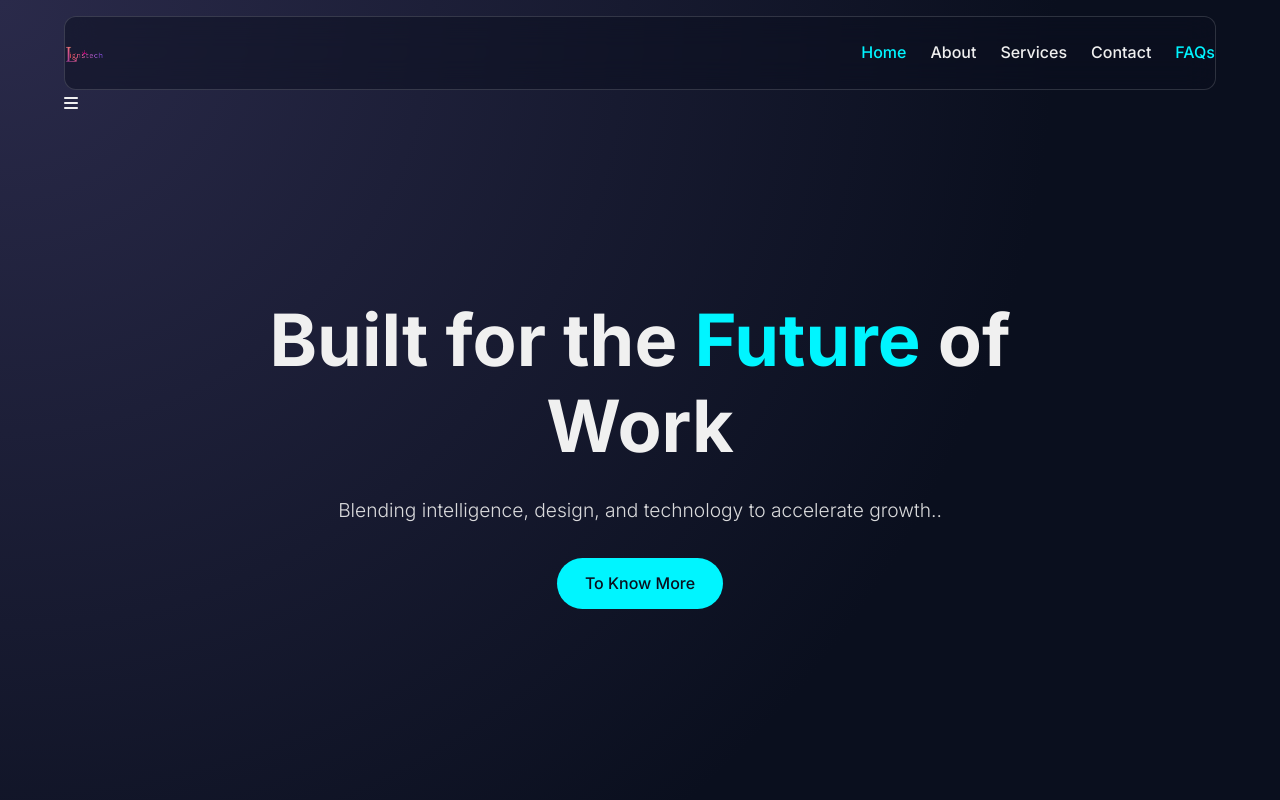
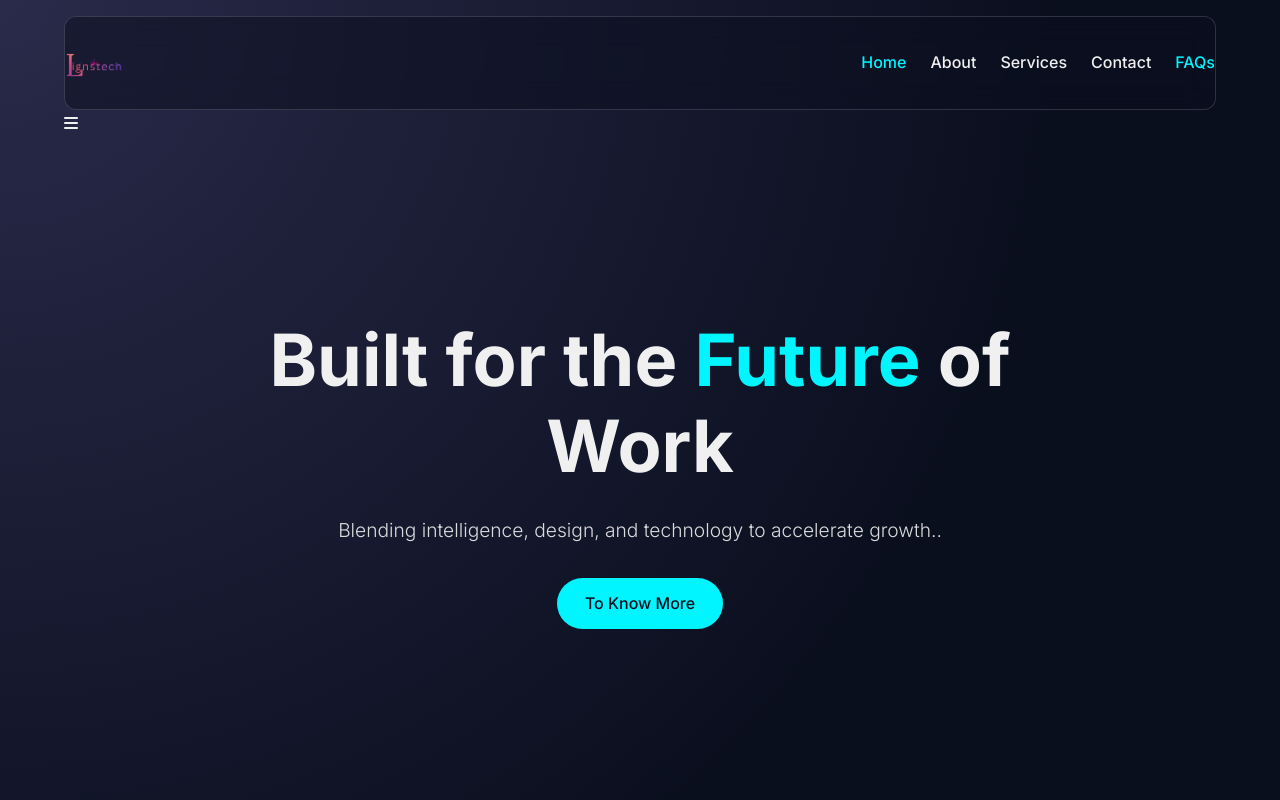
Before and after one commit to Prof-11Saqib/agency-website, a plain HTML site: page index.html in a window 1280 px wide. Shown: the top 800 px of the page. Drawn offline with Linux system fonts and the light colour scheme.

Commit message:
Restore and update style.css with new styles

```diff
--- a/style.css
+++ b/style.css
@@ -633,7 +633,7 @@ body {
 
 /* Style for logo image */
 .logo-img {
-  height: 40px;      /* adjust size as needed */
+  height: 60px;      /* adjust size as needed */
   width: auto;       /* keeps correct proportions */
   display: block;    /* removes unwanted spacing */
 }
```
